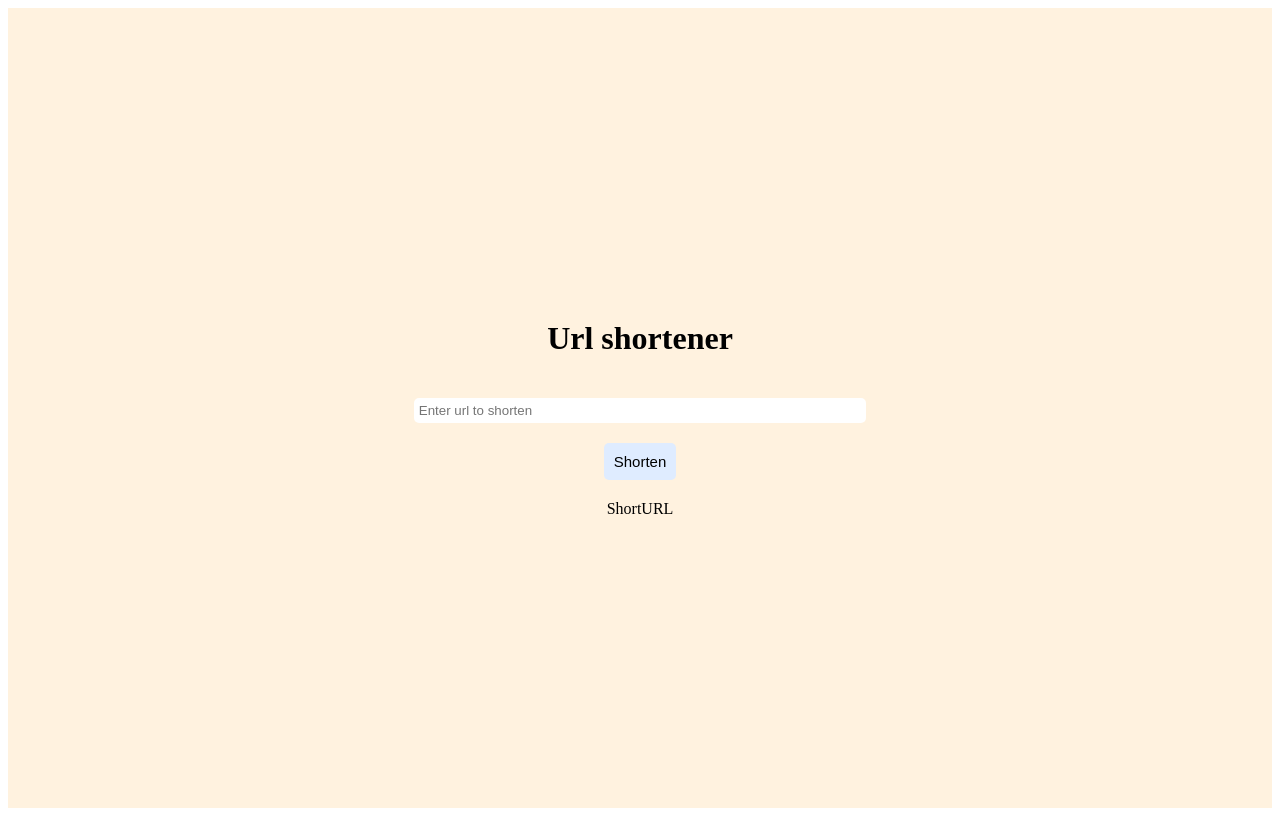
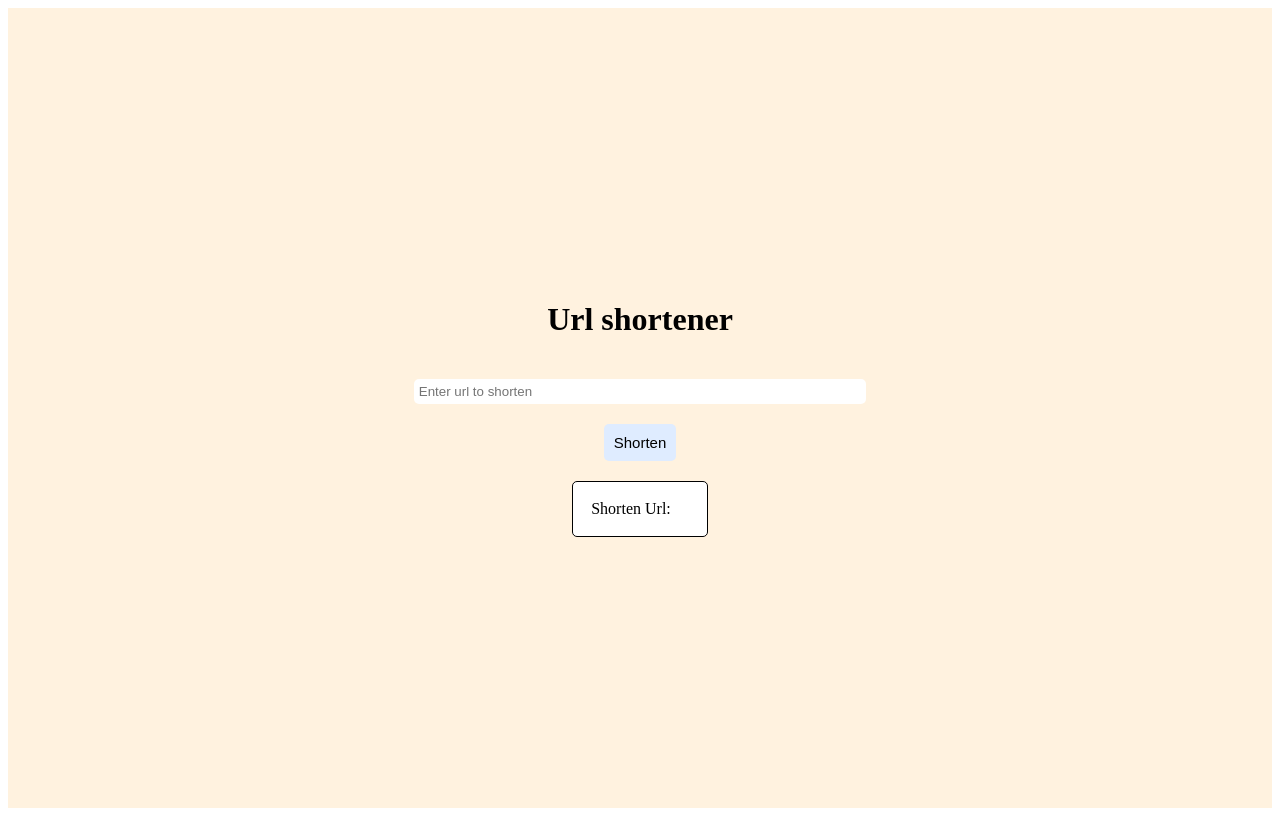
Before and after one commit to Mitch4sho/url-shortener, a React (Create React App) app in the folder client/: page / in a window 1280 px wide. Built offline with nearby package versions, Linux system fonts and the light colour scheme.

Commit message:
Styles: add styles for Url wrapper

```diff
--- a/client/src/ShortUrl.js
+++ b/client/src/ShortUrl.js
@@ -1,12 +1,21 @@
 import React from "react";
 import styled from "styled-components";
 
-const ShortUrlWrapper = styled.div``;
+const ShortUrlWrapper = styled.div`
+  padding: 18px;
+  background-color: white;
+  border-radius: 5px;
+  border: 1px solid black;
+
+  a {
+    margin-left: 18px;
+  }
+`;
 
 export default function ShortUrl({ shortenUrl }) {
   return (
     <ShortUrlWrapper>
-      ShortURL
+      Shorten Url:
       <a href={shortenUrl.full} target="_blank" rel="noreferrer">
         {shortenUrl.short}
       </a>
```
